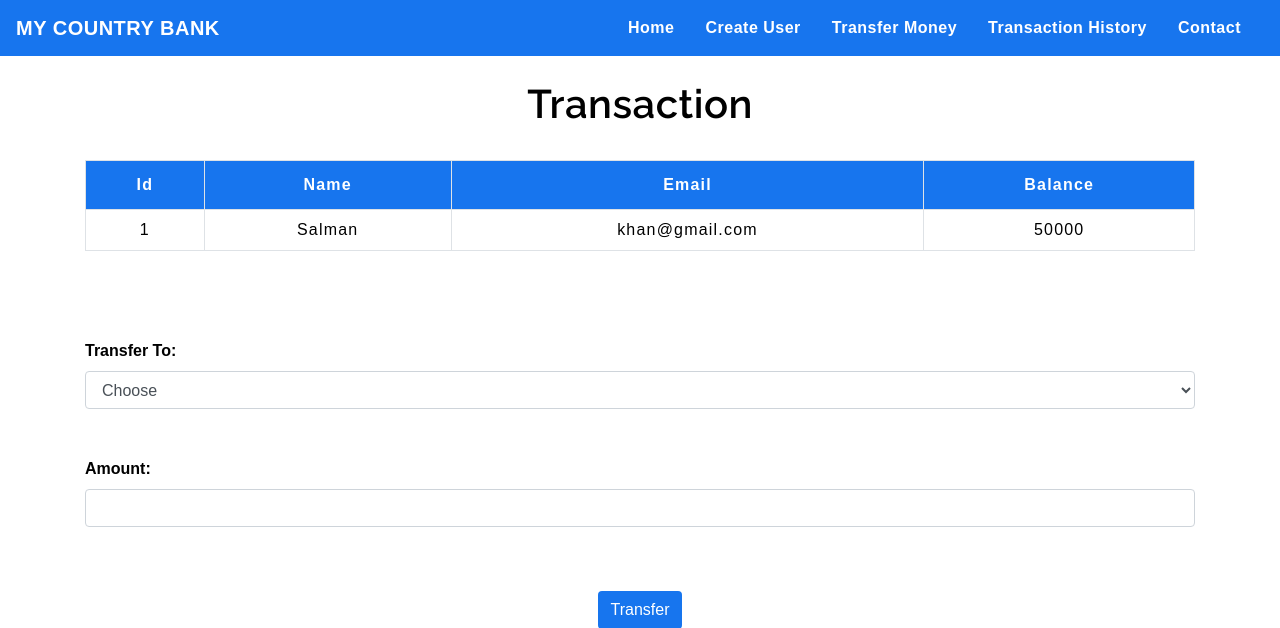
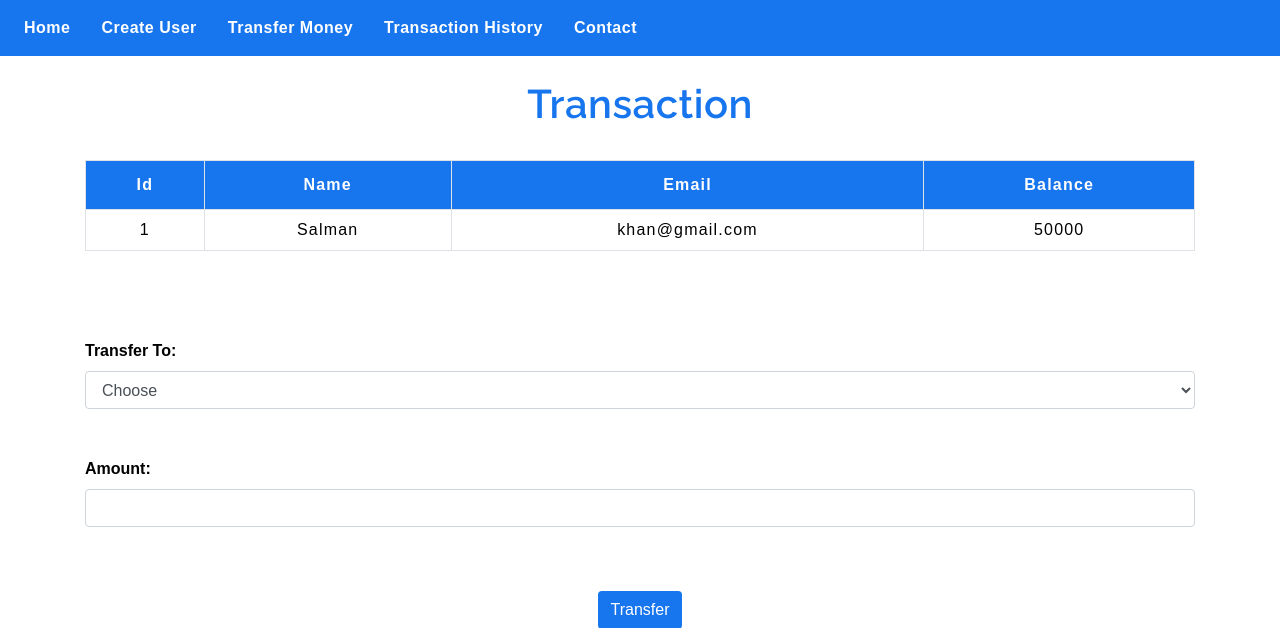
Before and after one commit to skgupta77159/banking-system, a PHP site: page /selecteduserdetail.php?id=1 in a window 1280 px wide. Shown: the top 628 px of the page. Run offline with PHP 8.4, Linux system fonts and the light colour scheme; data comes from the database, SQL or seed files in the repository.

Commit message:
changes in heading color

```diff
--- a/index.php
+++ b/index.php
@@ -1,15 +1,11 @@
 <!doctype html>
 <html lang="en">
   <head>
-    <!-- Required meta tags -->
     <meta charset="utf-8">
     <meta name="viewport" content="width=device-width, initial-scale=1, shrink-to-fit=no">
-
-    <!-- Bootstrap CSS -->
     <link rel="stylesheet" href="https://stackpath.bootstrapcdn.com/bootstrap/4.5.2/css/bootstrap.min.css" integrity="sha384-JcKb8q3iqJ61gNV9KGb8thSsNjpSL0n8PARn9HuZOnIxN0hoP+VmmDGMN5t9UJ0Z" crossorigin="anonymous">
     <link rel="stylesheet" type="text/css" href="css/style.css">
     <link rel="stylesheet" type="text/css" href="css/navbar.css">
-
     <title>Basic Banking System</title>
   </head>
 
@@ -30,7 +26,7 @@
             <div class="col text-center">
                   <div class="col-md act">
                     <br>
-                    <a href="createuser.php" ><button style="background-color : #1775ee; color: white; width: 300px; margin-top: 10px; margin-bottom: 20px; font-size: 20px">Create a User</button></a>
+                    <a href="createuser.php" ><button style="background-color : #1775ee; color: white; width: 300px; margin-top: 10px; margin-bottom: 20px; font-size: 20px">Register a User</button></a>
                   </div>
                   <div class="col-md act">
                     <br>
--- a/navbar.php
+++ b/navbar.php
@@ -1,10 +1,10 @@
-<!-- navbar -->
+
       <nav class="navbar navbar-expand-md" style="background-color: #1775ee;">
-      <a class="navbar-brand" href="index.php" style="color : #ffffff;"><b>MY COUNTRY BANK</b></a>
-      <button class="navbar-toggler" type="button" data-toggle="collapse" data-target="#collapsibleNavbar">
+      <!-- <a class="navbar-brand" href="index.php" style="color : #ffffff;"><b>MY COUNTRY BANK</b></a> -->
+      <!-- <button class="navbar-toggler" type="button" data-toggle="collapse" data-target="#collapsibleNavbar">
         <span class="navbar-toggler-icon"></span>
-      </button>
-      <div class="collapse navbar-collapse" id="collapsibleNavbar">
+      </button> -->
+      <div id="collapsibleNavbar">
             <ul class="navbar-nav ml-auto">
               <li class="nav-item">
                 <a class="nav-link" href="index.php" style="color : #ffffff;"><b>Home</b></a>
--- a/selecteduserdetail.php
+++ b/selecteduserdetail.php
@@ -9,23 +9,19 @@ if(isset($_POST['submit']))
 
     $sql = "SELECT * from users where id=$from";
     $query = mysqli_query($conn,$sql);
-    $sql1 = mysqli_fetch_array($query); // returns array or output of user from which the amount is to be transferred.
+    $sql1 = mysqli_fetch_array($query);
 
     $sql = "SELECT * from users where id=$to";
     $query = mysqli_query($conn,$sql);
     $sql2 = mysqli_fetch_array($query);
 
-    // constraint to check input of negative value by user
     if (($amount)<0)
    {
         echo '<script type="text/javascript">';
-        echo ' alert("Oops! Negative values cannot be transferred")';  // showing an alert box.
+        echo ' alert("Oops! Negative values cannot be transferred")';
         echo '</script>';
     }
 
-
-
-    // constraint to check insufficient balance.
     else if($amount > $sql1['balance'])
     {
 
@@ -34,9 +30,6 @@ if(isset($_POST['submit']))
         echo '</script>';
     }
 
-
-
-    // constraint to check zero values
     else if($amount == 0){
 
          echo "<script type='text/javascript'>";
@@ -46,14 +39,10 @@ if(isset($_POST['submit']))
 
 
     else {
-
-                // deducting amount from sender's account
                 $newbalance = $sql1['balance'] - $amount;
                 $sql = "UPDATE users set balance=$newbalance where id=$from";
                 mysqli_query($conn,$sql);
 
-
-                // adding amount to reciever's account
                 $newbalance = $sql2['balance'] + $amount;
                 $sql = "UPDATE users set balance=$newbalance where id=$to";
                 mysqli_query($conn,$sql);
@@ -109,7 +98,7 @@ if(isset($_POST['submit']))
 ?>
 
 	<div class="container">
-        <h2 class="text-center pt-4" style="color : black;">Transaction</h2>
+        <h2 class="text-center pt-4" style="color : #1775ee;">Transaction</h2>
             <?php
                 include 'config.php';
                 $sid=$_GET['id'];
--- a/transactionhistory.php
+++ b/transactionhistory.php
@@ -16,7 +16,7 @@
 ?>
 
 	<div class="container">
-        <h2 class="text-center pt-4" style="color : black;">Transaction History</h2>
+        <h2 class="text-center pt-4" style="color : #1775ee;">Transaction History</h2>
 
        <br>
        <div class="table-responsive-sm">
--- a/transfermoney.php
+++ b/transfermoney.php
@@ -31,7 +31,7 @@
 ?>
 
 <div class="container">
-        <h2 class="text-center pt-4" style="color : black;">Transfer Money</h2>
+        <h2 class="text-center pt-4" style="color : #1775ee;">Transfer Money</h2>
         <br>
             <div class="row">
                 <div class="col">
```
Also changed, not shown: createuser.php (+2 -12 lines).
